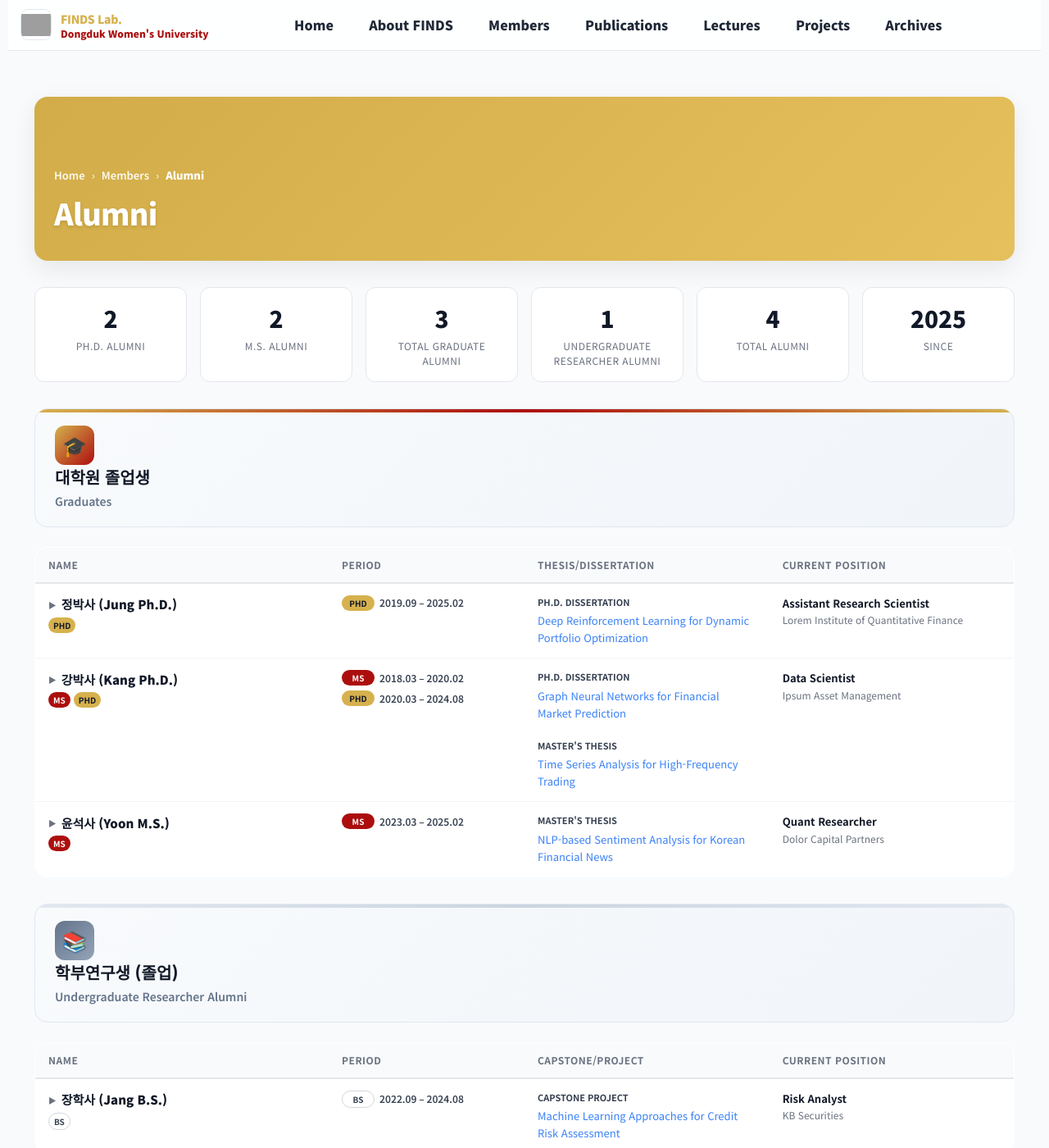
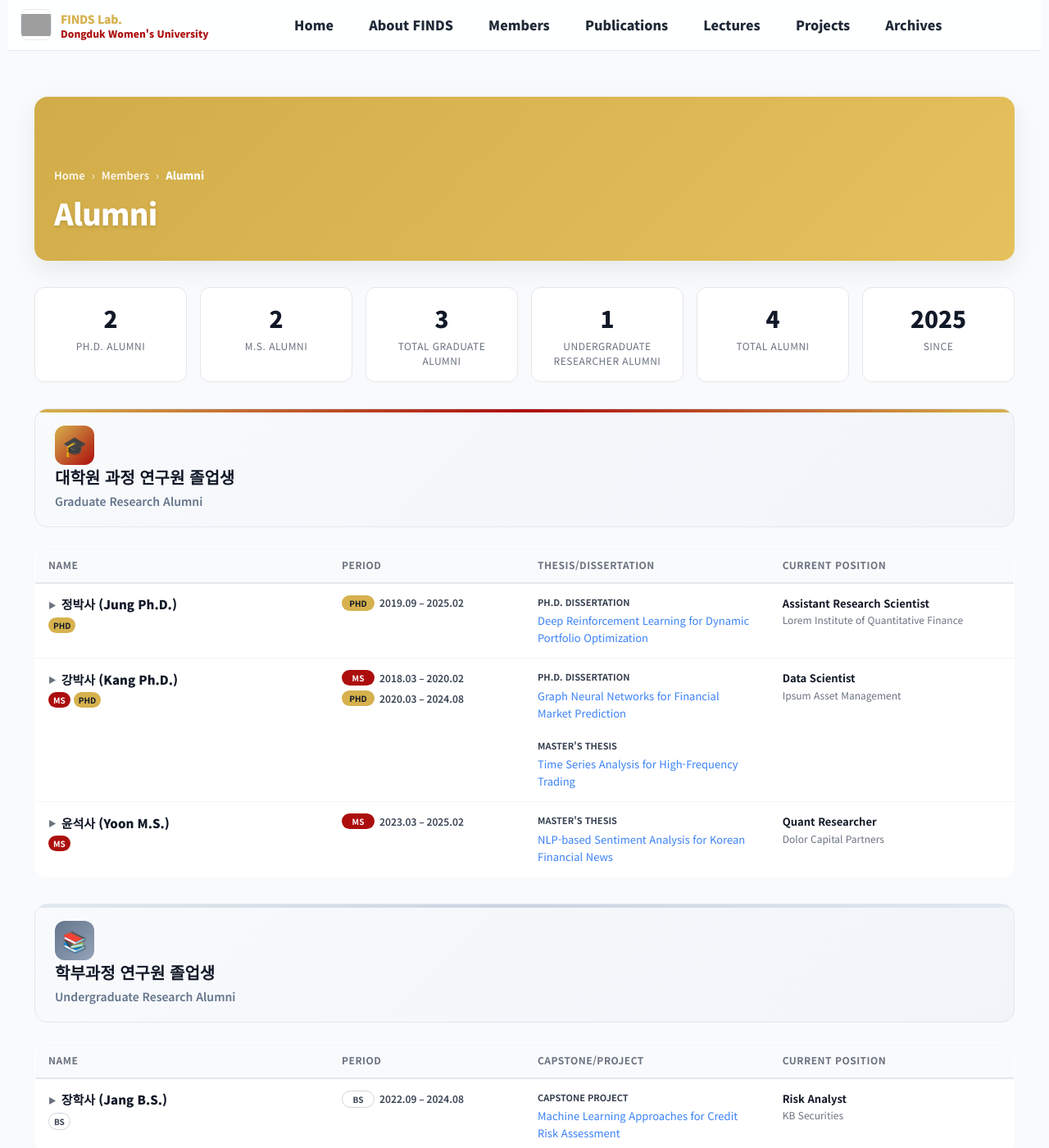
Before and after one commit to FinDS-Lab/site, a Jekyll site: the page built from members-alumni.html, in a window 1280 px wide and 1400 px high. Shown: the whole window at 82% size. Built offline with Jekyll 4.4.1, drawn with Linux system fonts in a browser that asks for light colours; nearby versions of some CDN libraries; grey boxes are pictures that could not be loaded.

Commit message:
Update members-alumni.html

```diff
--- a/members-alumni.html
+++ b/members-alumni.html
@@ -774,8 +774,8 @@ function generateDiamondNetwork() {
   <div class="section-header">
     <div class="section-icon">🎓</div>
     <div class="section-text">
-      <div class="section-main-title">대학원 졸업생</div>
-      <div class="section-subtitle">Graduates</div>
+      <div class="section-main-title">대학원 과정 연구원 졸업생</div>
+      <div class="section-subtitle">Graduate Research Alumni</div>
     </div>
   </div>
 
@@ -803,8 +803,8 @@ function generateDiamondNetwork() {
   <div class="section-header undergraduate">
     <div class="section-icon undergraduate">📚</div>
     <div class="section-text">
-      <div class="section-main-title">학부연구생 (졸업)</div>
-      <div class="section-subtitle">Undergraduate Researcher Alumni</div>
+      <div class="section-main-title">학부과정 연구원 졸업생</div>
+      <div class="section-subtitle">Undergraduate Research Alumni</div>
     </div>
   </div>
 
```
